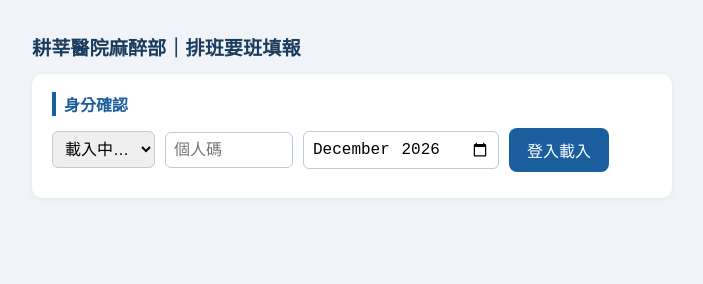
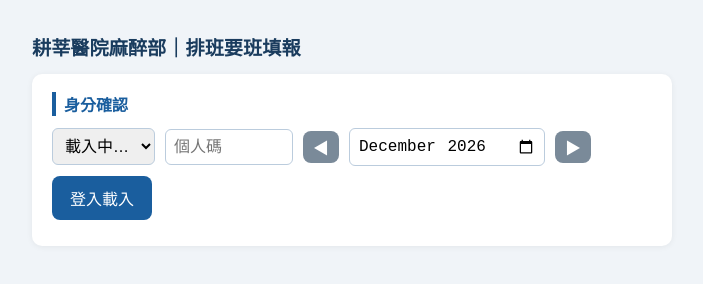
Before and after one commit to b101099132-bit/DPM-anes, a plain HTML site: page schedule-request.html in a window 1280 px wide. Shown: the whole page, without its empty margins (288-991 px from the left). Drawn offline with Linux system fonts and the light colour scheme.

Commit message:
update 2026/11/19 週四 17:55:04.73

```diff
--- a/schedule-request.html
+++ b/schedule-request.html
@@ -14,6 +14,8 @@
   select, input[type=password], input[type=month] { padding: 8px; border: 1px solid #bcd; border-radius: 6px; font-size: 1rem; }
   button { padding: 10px 18px; font-size: 1rem; border: 0; border-radius: 8px; background: #1a5e9e; color: #fff; cursor: pointer; }
   button:disabled { background: #9ab; }
+  button.gray { background: #7a8a99; }
+  .mbtn { padding: 4px 10px; min-width: 0; }
   .row { display: flex; gap: 10px; align-items: center; flex-wrap: wrap; margin: 8px 0; }
   .cats { display: flex; gap: 6px; flex-wrap: wrap; margin-bottom: 10px; }
   .cat { padding: 6px 12px; border-radius: 16px; border: 2px solid transparent; cursor: pointer; font-size: .85rem; color: #fff; opacity: .55; }
@@ -42,7 +44,9 @@
     <div class="row">
       <select id="docSel"><option>載入中…</option></select>
       <input type="password" id="pin" placeholder="個人碼" autocomplete="off" style="width:110px">
+      <button type="button" class="gray mbtn" onclick="shiftMonth(-1)" title="上個月">◀</button>
       <input type="month" id="month">
+      <button type="button" class="gray mbtn" onclick="shiftMonth(1)" title="下個月">▶</button>
       <button onclick="loadMine()">登入載入</button>
     </div>
     <div id="loginMsg" class="hint"></div>
@@ -131,6 +135,21 @@ function init() {
 function pickCat(i) {
   curCat = i;
   document.querySelectorAll('.cat').forEach(function (el, j) { el.classList.toggle('sel', j === i); });
+}
+
+
+// 月份快捷鍵：◀ ▶ 切換上/下個月；已登入則自動重新載入該月
+function shiftMonth(n) {
+  var el = document.getElementById('month');
+  var p = (el.value || '').split('-');
+  var d = p.length === 2 ? new Date(parseInt(p[0], 10), parseInt(p[1], 10) - 1 + n, 1) : new Date();
+  var v = d.getFullYear() + '-' + ('0' + (d.getMonth() + 1)).slice(-2);
+  if (document.getElementById('editArea').style.display === 'block') {
+    if (!confirm('切換到 ' + v.replace('-', '/') + ' 會重新載入，尚未儲存／送出的變更將遺失，確定？')) return;
+    el.value = v; loadMine();
+  } else {
+    el.value = v;
+  }
 }
 
 function rocM() { return isoToRoc(document.getElementById('month').value); }
```
Also changed, not shown: schedule-admin.html (+18 -0 lines).
